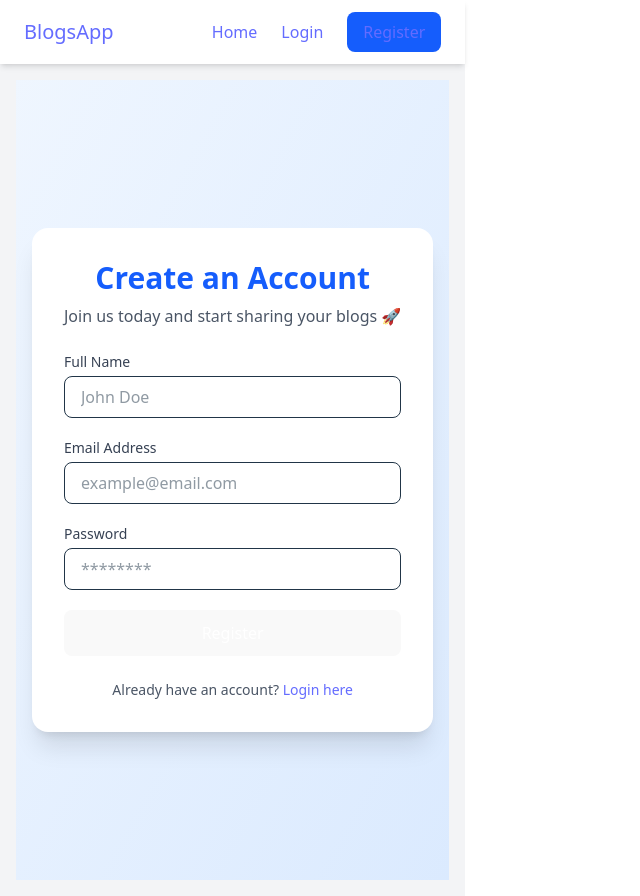
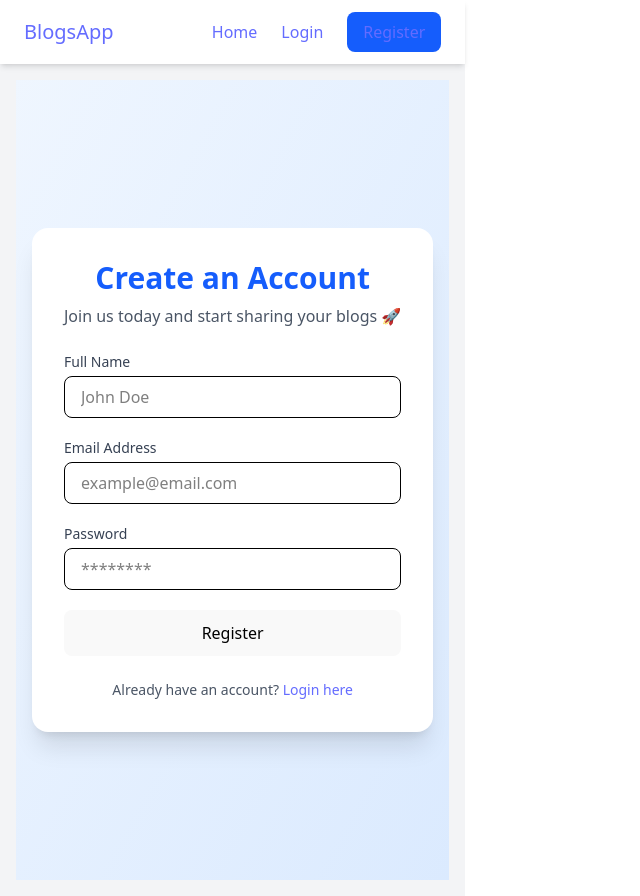
Before and after one commit to Rohitvish04/blog-app, a React (Vite) app: page /register in a window 1280 px wide. Shown: the whole page, without its empty margins (0-640 px from the left). Built offline with nearby package versions, Linux system fonts and the light colour scheme.

Commit message:
chnage text color

```diff
--- a/src/pages/Login.jsx
+++ b/src/pages/Login.jsx
@@ -58,7 +58,7 @@ function Login() {
               placeholder="example@email.com"
               value={form.email}
               onChange={handleChange}
-              className="mt-1 w-full border px-4 py-2 rounded-lg focus:ring-2 focus:ring-blue-400 focus:outline-none"
+              className="mt-1 w-full border px-4 py-2 rounded-lg focus:ring-2 focus:ring-blue-400 focus:outline-none text-black"
             />
           </div>
 
@@ -72,7 +72,7 @@ function Login() {
               placeholder="********"
               value={form.password}
               onChange={handleChange}
-              className="mt-1 w-full border px-4 py-2 rounded-lg focus:ring-2 focus:ring-blue-400 focus:outline-none"
+              className="mt-1 w-full border px-4 py-2 rounded-lg focus:ring-2 focus:ring-blue-400 focus:outline-none text-black"
             />
           </div>
 
--- a/src/pages/Register.jsx
+++ b/src/pages/Register.jsx
@@ -71,7 +71,7 @@ function Register() {
               placeholder="John Doe"
               value={form.name}
               onChange={handleChange}
-              className="mt-1 w-full border px-4 py-2 rounded-lg focus:ring-2 focus:ring-blue-400 focus:outline-none"
+              className="mt-1 w-full border text-black px-4 py-2 rounded-lg focus:ring-2 focus:ring-blue-400 focus:outline-none"
             />
           </div>
 
@@ -85,7 +85,7 @@ function Register() {
               placeholder="example@email.com"
               value={form.email}
               onChange={handleChange}
-              className="mt-1 w-full border px-4 py-2 rounded-lg focus:ring-2 focus:ring-blue-400 focus:outline-none"
+              className="mt-1 w-full border text-black px-4 py-2 rounded-lg focus:ring-2 focus:ring-blue-400 focus:outline-none"
             />
           </div>
 
@@ -99,14 +99,14 @@ function Register() {
               placeholder="********"
               value={form.password}
               onChange={handleChange}
-              className="mt-1 w-full border px-4 py-2 rounded-lg focus:ring-2 focus:ring-blue-400 focus:outline-none"
+              className="mt-1 w-full text-black border px-4 py-2 rounded-lg focus:ring-2 focus:ring-blue-400 focus:outline-none"
             />
           </div>
 
           <button
             type="submit"
             disabled={loading}
-            className="w-full bg-blue-600 text-white py-3 rounded-lg font-medium hover:bg-blue-700 transition disabled:opacity-70"
+            className="w-full bg-blue-600 text-black py-3 rounded-lg font-medium hover:bg-blue-700 transition disabled:opacity-70"
           >
             {loading ? "Registering..." : "Register"}
           </button>
```
